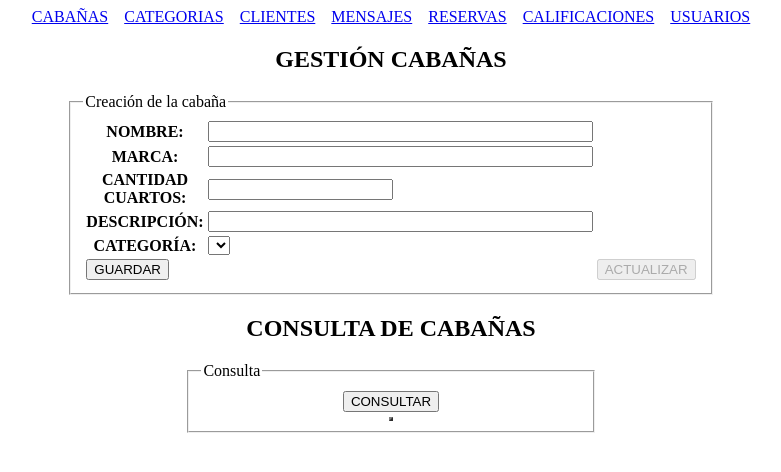
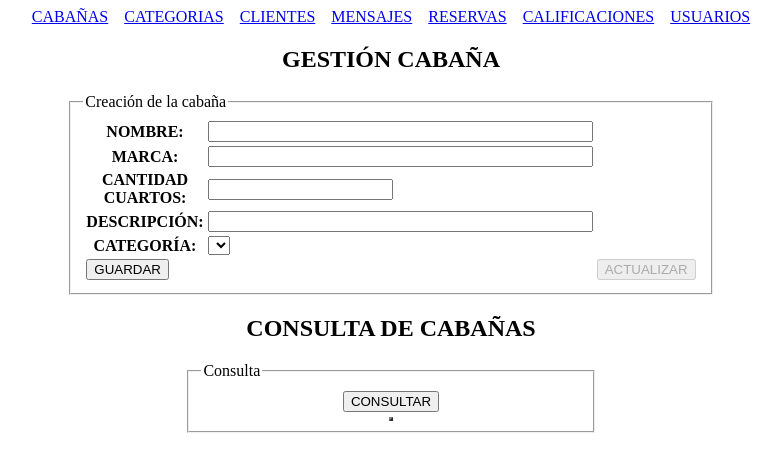
Before and after one commit to calenoedinson/reto3front, a plain HTML site: page Cabanas.html in a window 1280 px wide. Shown: the whole page, without its empty margins (249-1030 px from the left). Drawn offline with nearby package versions, Linux system fonts and the light colour scheme; no server answers.

Commit message:
nuevo cambio

```diff
--- a/Cabanas.html
+++ b/Cabanas.html
@@ -16,7 +16,7 @@
         <a href="Reservas.html" title="RESERVAS">RESERVAS</a>&nbsp;&nbsp;&nbsp;
         <a href="Calificacion.html" title="CALIFICACIONES">CALIFICACIONES</a>&nbsp;&nbsp;&nbsp;
         <a href="Usuarios.html" title="USUARIOS">USUARIOS</a>
-        <h2>GESTIÓN CABAÑAS </h2>
+        <h2>GESTIÓN CABAÑA </h2>
         <fieldset style="width: 30%">
             <legend>Creación de la cabaña</legend>
             <table>
```
